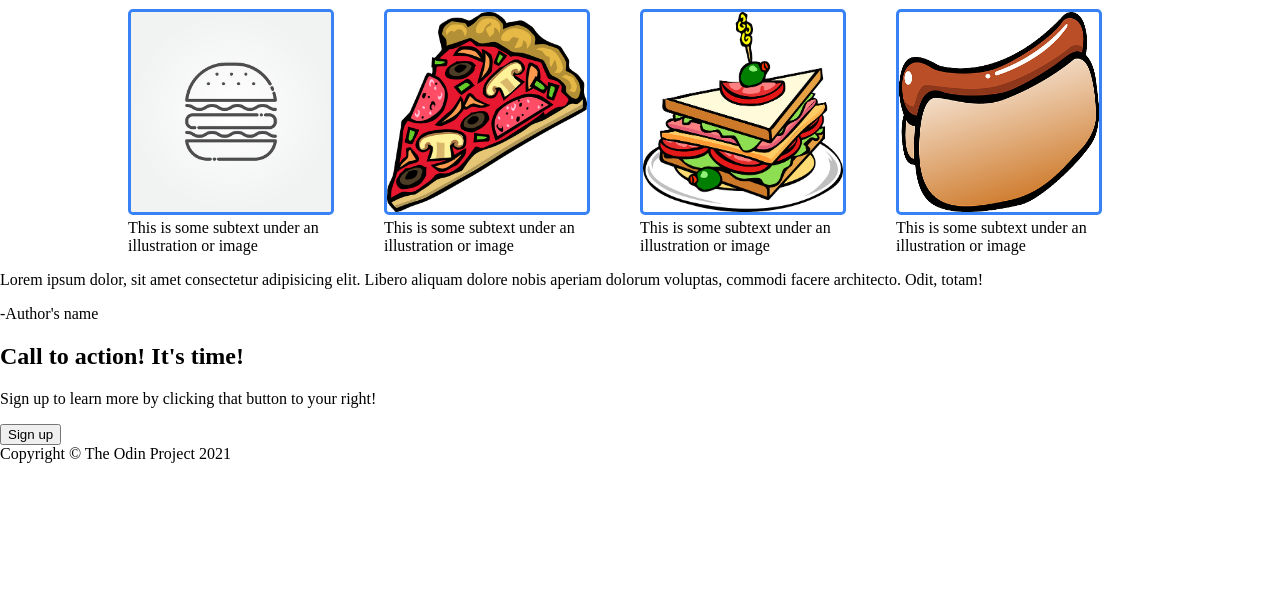
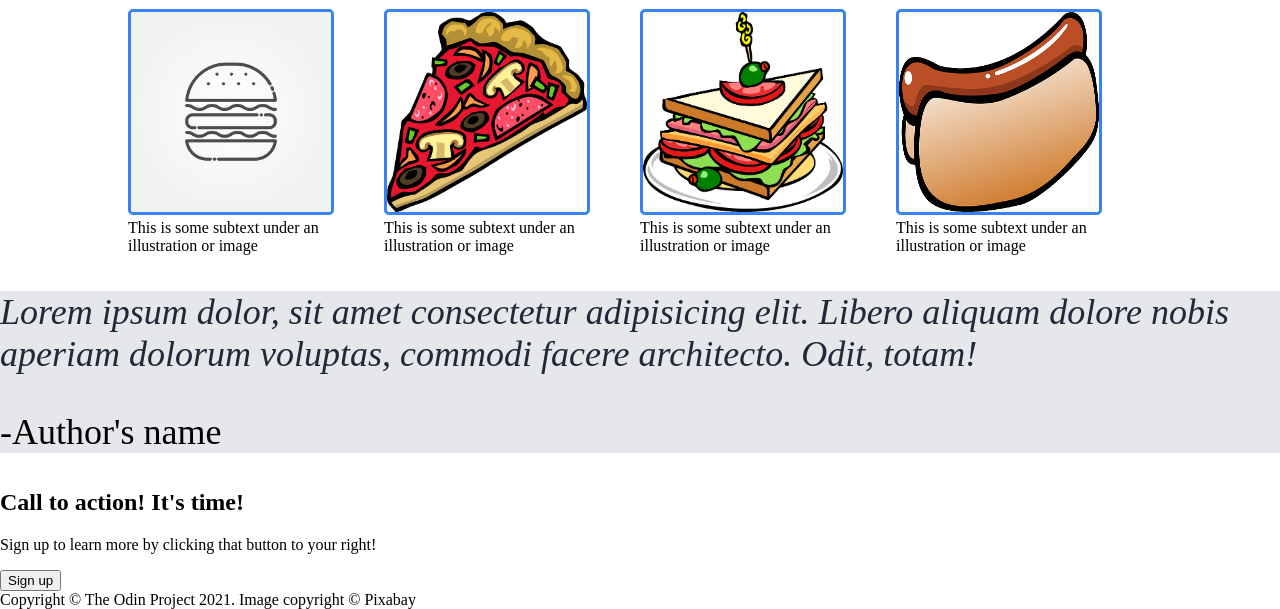
Before and after one commit to toasty-alexus/T.O.P-Landing-Page-Project, a plain HTML site: page index.html in a window 1280 px wide. Shown: the part 546-1155 px from the top of the page. Before the commit the page ends 1009 px from the top, so only its background shows below. Drawn offline with Linux system fonts and the light colour scheme.

Commit message:
Update index.html and style.css

```diff
--- a/index.html
+++ b/index.html
@@ -56,7 +56,7 @@
             <button class="ctaBtn">Sign up</button>
         </div>
         <div class="footer">
-            Copyright &copy; The Odin Project 2021
+            Copyright &copy; The Odin Project 2021. Image copyright &copy; Pixabay
         </div>
     </div>
 
--- a/style.css
+++ b/style.css
@@ -87,3 +87,12 @@ body{
     border-radius: 5px;
   }
 /* Quote container */
+.quoteContainer{
+  background-color: #E5E7EB;
+  font-size: 36px;
+}
+.quoteText{
+  color:#1F2937;
+  font-style: italic;
+  font-weight: lighter;
+}
```
